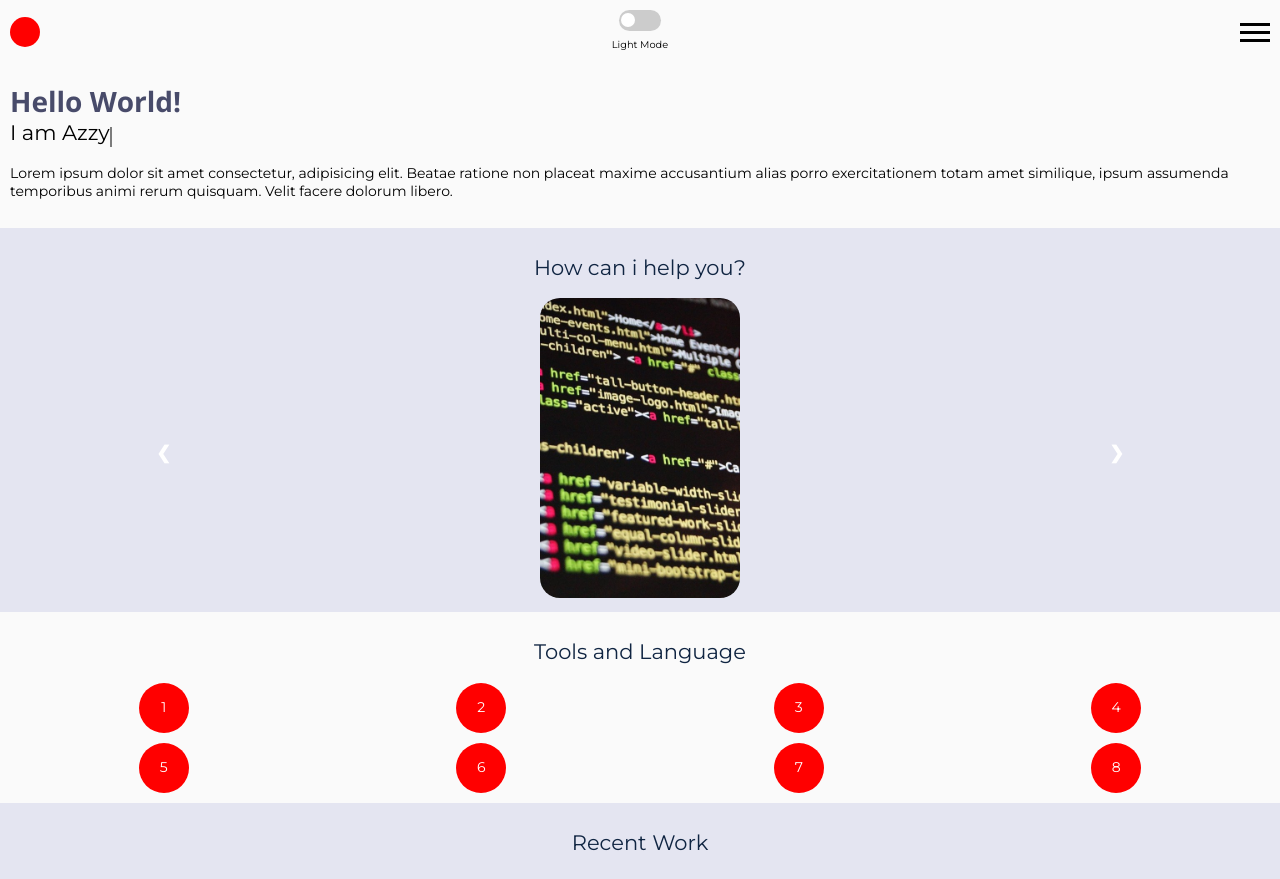
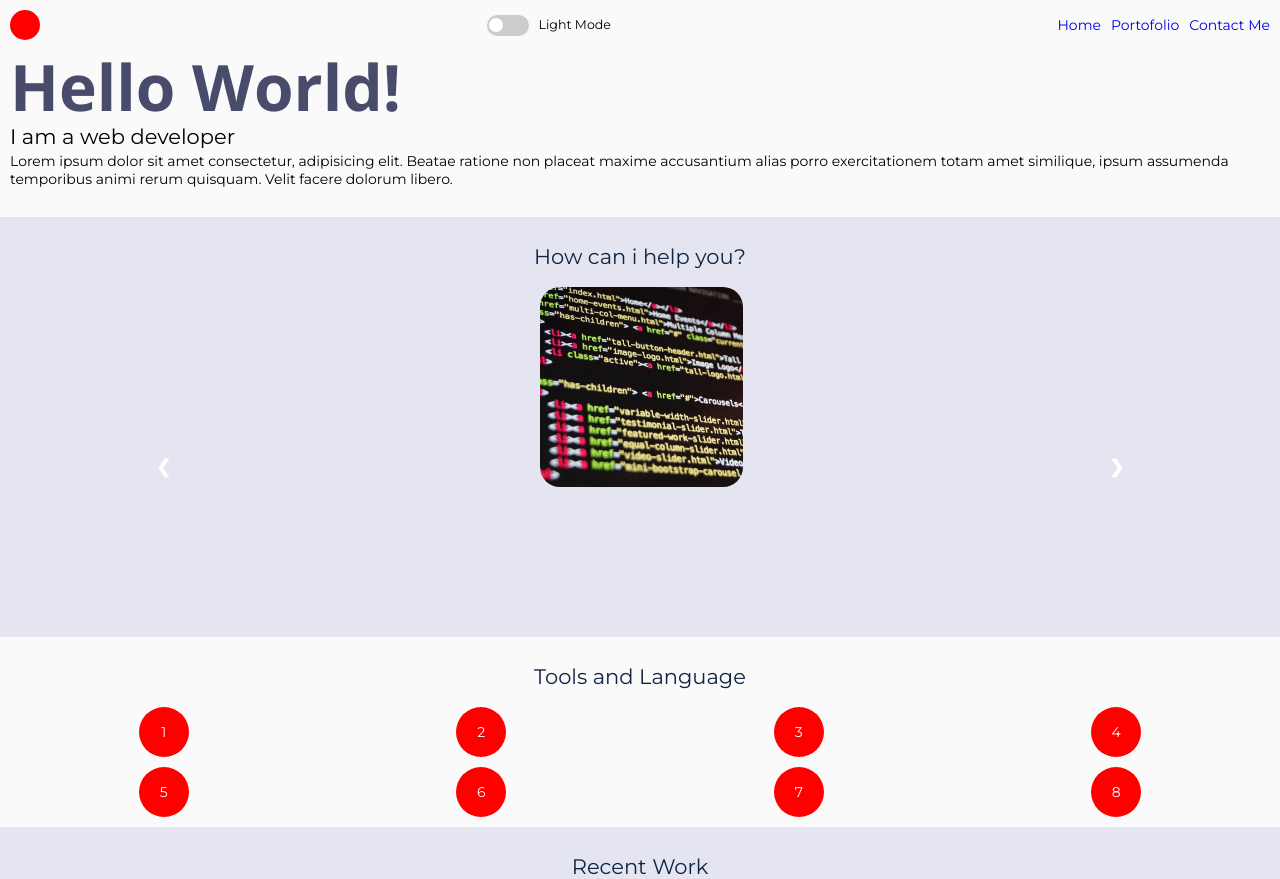
Before and after one commit to azzykesuma/portofolio, a plain HTML site: page index.html in a window 1280 px wide. Shown: the top 879 px of the page. Drawn offline with nearby package versions, Linux system fonts and the light colour scheme.

Commit message:
styling tablet mode

```diff
--- a/css/main.css
+++ b/css/main.css
@@ -294,6 +294,23 @@ header .toggleWrap p {
   font-size: 0.7em;
   margin-top: 0.5em;
 }
+@media (min-width: 768px) {
+  header .toggleWrap p {
+    font-size: 0.9em;
+    margin-top: 0;
+  }
+}
+@media (min-width: 768px) {
+  header .toggleWrap {
+    display: -webkit-box;
+    display: -ms-flexbox;
+    display: flex;
+    -webkit-box-align: center;
+        -ms-flex-align: center;
+            align-items: center;
+    gap: 10px;
+  }
+}
 header .hamburger .one,
 header .hamburger .two,
 header .hamburger .three {
@@ -318,9 +335,22 @@ header .hamburger .three.active {
   -webkit-transform: translate(-20px, -10px) rotate(-45deg);
           transform: translate(-20px, -10px) rotate(-45deg);
 }
+@media (min-width: 768px) {
+  header .hamburger {
+    display: none;
+  }
+}
 
 .tabletNav {
   display: none;
+}
+@media (min-width: 768px) {
+  .tabletNav {
+    display: -webkit-box;
+    display: -ms-flexbox;
+    display: flex;
+    gap: 10px;
+  }
 }
 
 .sidenavContainer {
@@ -434,6 +464,7 @@ header .hamburger .three.active {
 .intro {
   background-color: #FAFAFA;
   padding: 2em 10px;
+  position: relative;
 }
 .intro h1 {
   font-size: 2em;
@@ -441,10 +472,18 @@ header .hamburger .three.active {
   color: #484B6A;
   margin-bottom: 0.5em;
 }
+@media (min-width: 768px) {
+  .intro h1 {
+    font-size: 5vw;
+  }
+}
 .intro h2 {
   font-size: 1.5em;
-  margin-bottom: 1em;
   display: inline-block;
+  position: absolute;
+}
+.intro p {
+  margin-top: 4em;
 }
 .intro #blink {
   display: inline-block;
@@ -469,6 +508,8 @@ header .hamburger .three.active {
 .work {
   background-color: #E4E5F1;
   padding: 10px;
+  z-index: 1;
+  height: 30em;
 }
 .work h2 {
   text-align: center;
@@ -482,33 +523,35 @@ header .hamburger .three.active {
   position: relative;
 }
 .work .card img {
+  background-color: #E4E5F1;
   border-radius: 20px;
-  width: 100%;
-  height: 300px;
+  min-width: 100%;
+  width: 14.5em;
+  height: 200px;
   -o-object-fit: cover;
      object-fit: cover;
   -webkit-transition: 0.5s ease-out;
   transition: 0.5s ease-out;
   -webkit-filter: brightness(100%);
           filter: brightness(100%);
-}
-.work .card img:hover {
-  opacity: 0.5;
-  -webkit-filter: brightness(50%);
-          filter: brightness(50%);
+  position: relative;
+  z-index: 3;
 }
 .work .workDescription {
-  display: none;
-  position: absolute;
+  border-radius: 20px;
+  position: relative;
+  bottom: 2em;
   color: #102542;
-  top: 30%;
   text-align: center;
   background-color: #9E9C9C;
-  -webkit-animation: fadein 0.5s 1;
-          animation: fadein 0.5s 1;
+  -webkit-transform: translateY(-140px);
+          transform: translateY(-140px);
+  -webkit-transition: 0.5s ease-out;
+  transition: 0.5s ease-out;
   padding: 15px;
 }
 .work .workDescription h3 {
+  margin-top: 1em;
   font-size: 1.4em;
   color: #484B6A;
   margin-bottom: 0.5em;
@@ -516,28 +559,9 @@ header .hamburger .three.active {
 .work .workDescription p {
   color: white;
 }
-@-webkit-keyframes fadein {
-  from {
-    -webkit-transform: translateY(-100px);
-            transform: translateY(-100px);
-  }
-  to {
-    -webkit-transform: translateY(0px);
-            transform: translateY(0px);
-  }
-}
-@keyframes fadein {
-  from {
-    -webkit-transform: translateY(-100px);
-            transform: translateY(-100px);
-  }
-  to {
-    -webkit-transform: translateY(0px);
-            transform: translateY(0px);
-  }
-}
 .work .work_active {
-  display: block;
+  -webkit-transform: translateY(-5px);
+          transform: translateY(-5px);
 }
 .work .tabletMode {
   display: none;
--- a/index.html
+++ b/index.html
@@ -103,7 +103,7 @@
         <section class="intro">
             <h1>Hello World!</h1>
             <!-- toggle between name and frontend web dev -->
-            <h2 id="name"></h2><div id="blink"></div>
+            <h2 id="name"><div id="blink"></div></h2>
             <p>
                 Lorem ipsum dolor sit amet consectetur, adipisicing elit.
                 Beatae ratione non placeat maxime accusantium alias porro exercitationem totam amet similique,
@@ -124,7 +124,11 @@
                 </div>
 
                 <div class="mySlides slide card">
-                  <img src="./asset/work.png" alt="">
+                  <img src="./asset/work.png" alt="" id="upgrade">
+                  <div class="workDescription">
+                    <h3>Skill Upgrade in process</h3>
+                    <p>Please wait</p>
+                </div>
                 </div>
 
 
@@ -162,7 +166,7 @@
             <form action="">
                 <div class="formWrap">
                     <label for="name">Name</label>
-                    <input type="text" id="name"
+                    <input type="text" id="nameVal"
                     placeholder="Enter your name..."
                     />
                 </div>
--- a/index.js
+++ b/index.js
@@ -47,23 +47,53 @@ projectNav.addEventListener('click', function(e) {
 // typewriter effect
 
 let i = 0;
+let i_Index = 0;
+let interval_val;
+let name = document.getElementById('name');
+let blink = document.getElementById('blink')
 let text = [
   'I am Azzy',
   'I am a web developer',
 ]
-let speed = 50;
 
-window.addEventListener('load', typeWriter())
+function typewriter() {
+  let textPart = text[i].substring(0, i_Index + 1);
+  name.innerHTML = textPart;
+  i_Index++;
 
-function typeWriter() {
-  if (i < text[0].length) {
-    let name = document.getElementById('name');
-    name.innerHTML += text[0].charAt(i);
-    i++;
-    setTimeout(typeWriter, speed);
+  if(textPart === text[i]) {
+    // blink.style.display = 'none'
+    clearInterval(interval_val);
+    setTimeout(function() {
+      interval_val = setInterval(Delete, 50);
+    },1000)
   }
 }
 
+function Delete() {
+  let textPart = text[i].substring(0, i_Index - 1);
+  name.innerHTML = textPart;
+  i_Index--;
+
+  if(textPart === '') {
+    clearInterval(interval_val);
+    if(i === text.length - 1) {
+      i = 0;
+    } else {
+      i++;
+      i_Index = 0;
+    }
+
+    setTimeout(function() {
+      blink.style.display = 'inline-block';
+      interval_val = setInterval(typewriter, 50);
+    },1000)
+  }
+}
+
+interval_val = setInterval(typewriter, 100);
+
+// slideshow effect
 
 var slideIndex = 1;
 showSlides(slideIndex);
@@ -95,24 +125,35 @@ function showSlides(n) {
 }
 // hover state in work section
 const webDev = document.getElementById('web-development');
-const workDescription = document.querySelector('.workDescription');
+const workDescription = document.querySelectorAll('.workDescription');
+const upgrade = document.getElementById('upgrade');
 console.log(workDescription);
 // make hover function
 webDev.addEventListener('mouseover', mouse_enter);
 webDev.addEventListener('mouseout', mouse_leave);
+upgrade.addEventListener('mouseover',mouse_enter);
+upgrade.addEventListener('mouseout',mouse_leave);
 
-function mouse_enter() {
-  // webDev.style.opacity = '.6';
-  workDescription.classList.add('work_active')
+function mouse_enter(e) {
+  const target = e.target;
+  if( target.id === 'web-development') {
+    workDescription[0].classList.add('work_active')
+  } else {
+    workDescription[1].classList.add('work_active')
+  }
 }
-function mouse_leave() {
-  // webDev.style.opacity = '1';
-  workDescription.classList.remove('work_active')
+function mouse_leave(e) {
+  const target = e.target;
+  if( target.id === 'web-development') {
+    workDescription[0].classList.remove('work_active')
+  } else {
+    workDescription[1].classList.remove('work_active')
+  }
 }
 
 // form validation
 const form = document.querySelector('form');
-const name = document.getElementById('name');
+const name_val = document.getElementById('nameVal');
 const email = document.getElementById('email');
 const message = document.getElementById('message');
 const error = document.querySelectorAll('.error');
@@ -127,7 +168,7 @@ button.addEventListener('click', (e) => {
 
 // make a function to check input
 function checkInput() {
-  const nameValue = name.value.trim();
+  const nameValue = name_val.value.trim();
   const emailValue = email.value.trim();
   const messageValue = message.value.trim();
 
--- a/scss/index.scss
+++ b/scss/index.scss
@@ -1,6 +1,7 @@
 @import './variable.scss';
 @import './root.scss';
 @import './utility.scss';
+@import './mixin.scss';
 
 header {
     background-color: $firstBcgColor;
@@ -26,6 +27,17 @@ header {
         p {
             font-size: .7em;
             margin-top : .5em;
+
+            @include mQ($tablet) {
+                font-size: .9em;
+                margin-top: 0;
+            }
+        }
+
+        @include mQ($tablet) {
+            display: flex;
+            align-items: center;
+            gap : 10px;
         }
     }
 
@@ -52,11 +64,20 @@ header {
         .three.active {
             transform: translate(-20px,-10px) rotate(-45deg);
         }
+
+        @include mQ($tablet) {
+            display: none;
+        }
     }
 }
 
 .tabletNav {
     display: none;
+
+    @include mQ($tablet) {
+        display: flex;
+        gap : 10px;
+    }
 }
 
 
@@ -170,20 +191,27 @@ header {
 .intro {
     background-color: $firstBcgColor;
     padding: 2em $padding;
-    // background-image: url('../asset/4853433.jpg');
-    // background-size: cover;
+    position: relative;
 
     h1 {
         font-size : $headerFontSize;
         font-family: $headerFont;
         color : $headerFontColor;
         margin-bottom: .5em;
+
+        @include mQ($tablet) {
+            font-size: 5vw;
+        }
     }
 
     h2 {
         font-size : 1.5em;
-        margin-bottom: 1em;
         display: inline-block;
+        position: absolute;
+    }
+
+    p {
+        margin-top : 4em;
     }
 
     #blink {
@@ -205,6 +233,8 @@ header {
 .work {
     background-color: $secondBcgColor;
     padding : $padding;
+    z-index: 1;
+    height : 30em;
 
     h2 {
         text-align: center;
@@ -219,31 +249,33 @@ header {
         position: relative;
 
         img {
+            background-color: $secondBcgColor;
             border-radius: 20px;
-            width: 100%;
-            height: 300px;
+            min-width: 100%;
+            width : 14.5em;
+            height: 200px;
             object-fit: cover;
             transition: .5s ease-out;
             filter: brightness(100%);
-
-            &:hover {
-                opacity: .5;
-                filter: brightness(50%);
-            }
+            position: relative;
+            z-index: 3;
         }
     }
 
     .workDescription {
-        display: none;
-        position: absolute;
+
+        border-radius: 20px;
+        position : relative;
+        bottom : 2em;
         color : $bodyFontColor;
-        top : 30%;
         text-align: center;
         background-color: #9E9C9C;
-        animation: fadein .5s 1;
+        transform: translateY(-140px);
+        transition : .5s ease-out;
         padding : 15px;
 
         h3 {
+            margin-top: 1em;
             font-size: 1.4em;
             color : $headerFontColor;
             margin-bottom: .5em;
@@ -255,17 +287,8 @@ header {
 
     }
 
-    @keyframes fadein {
-        from {
-            transform: translateY(-100px);
-        }
-        to {
-            transform: translateY(0px);
-        }
-    }
-
     .work_active {
-        display: block;
+        transform: translateY(-5px);
     }
 
     .tabletMode {
--- /dev/null
+++ b/scss/mixin.scss
@@ -0,0 +1,5 @@
+@mixin mQ($arg){
+    @media (min-width: $arg) {
+        @content;
+    }
+}
--- a/scss/variable.scss
+++ b/scss/variable.scss
@@ -12,3 +12,7 @@ $secondBcgColor : #E4E5F1;
 
 // utility
 $padding : 10px;
+
+// screen size
+$tablet : 768px;
+$desktop : 64.9em;
```
Also changed, not shown: css/mixin.css (added), 1 other file.
